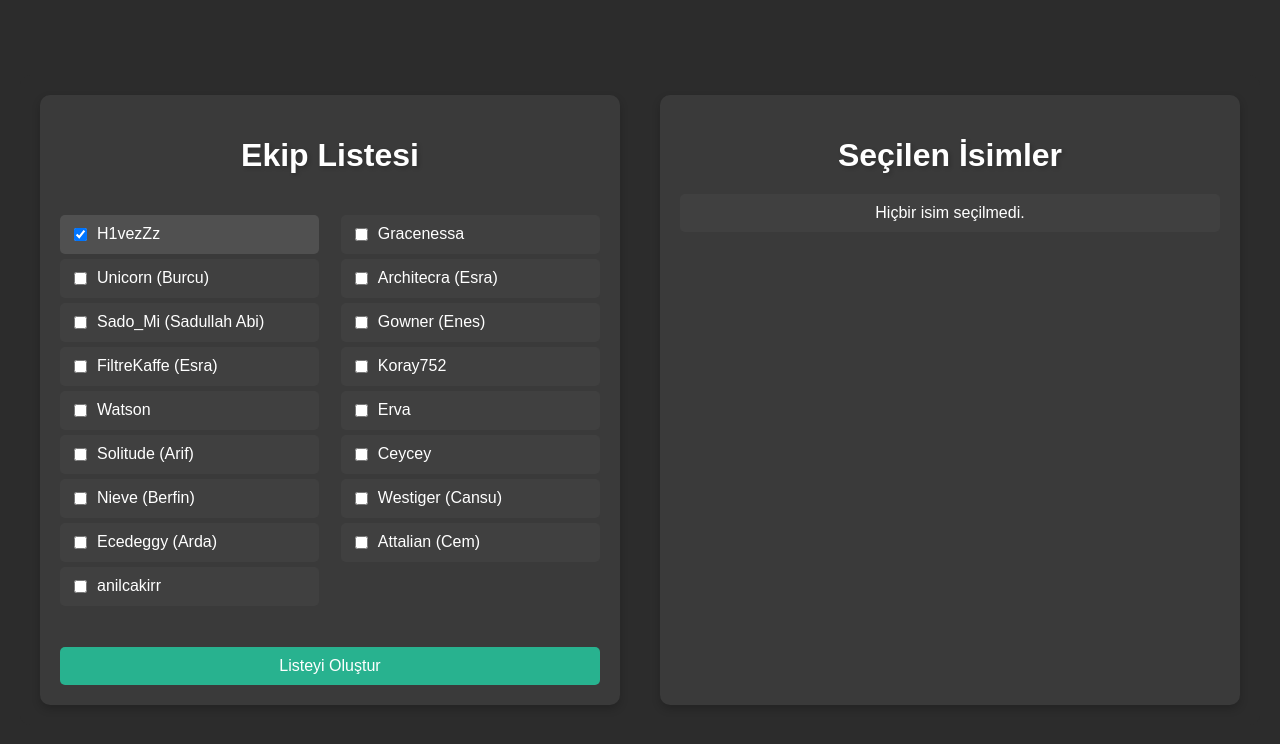
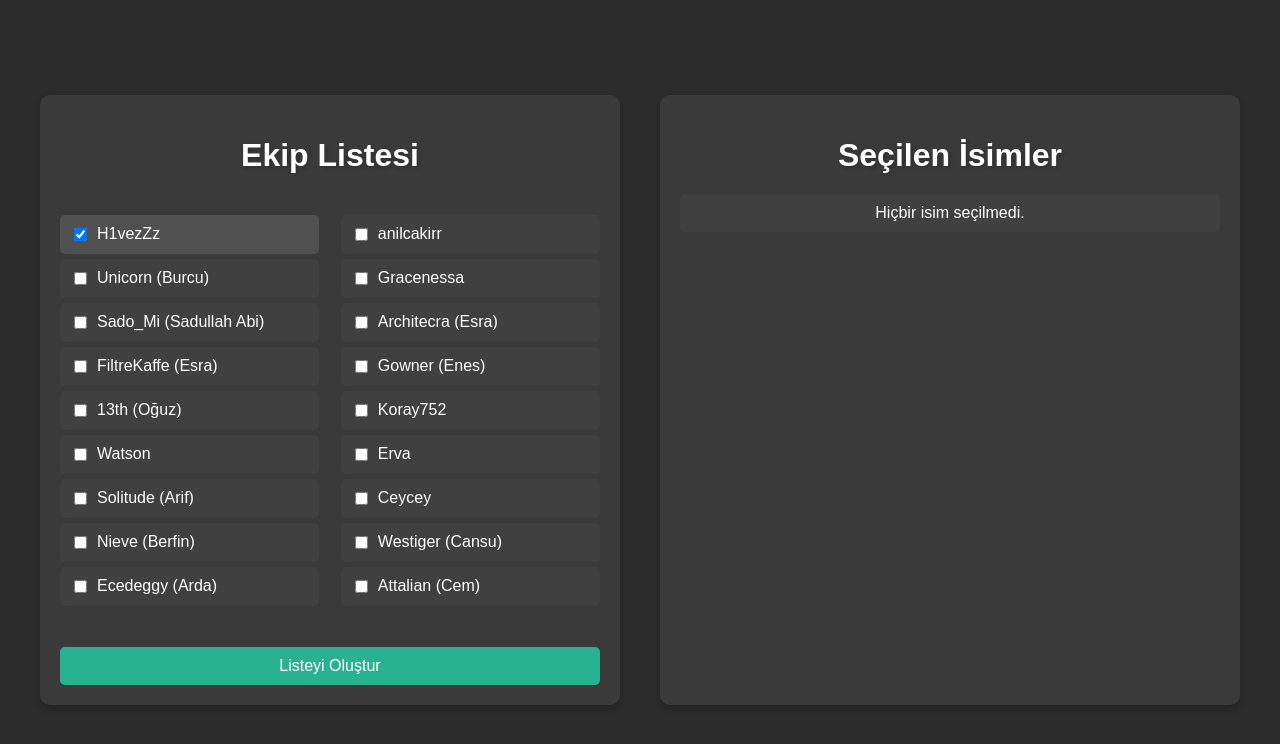
Before and after one commit to eraykrkpnr/hivez-moderator-tools, a React (Create React App) app: page /EkipList in a window 1280 px wide. Shown: the top 744 px of the page. Built offline with nearby package versions, Linux system fonts and the light colour scheme.

Commit message:
ouz eklendi

```diff
--- a/src/components/EkipList.js
+++ b/src/components/EkipList.js
@@ -7,6 +7,7 @@ function EkipList() {
     { name: "Unicorn (Burcu)", selected: false },
     { name: "Sado_Mi (Sadullah Abi)", selected: false },
     { name: "FiltreKaffe (Esra)", selected: false },
+    { name: "13th (Oğuz)", selected: false },
     { name: "Watson", selected: false },
     { name: "Solitude (Arif)", selected: false },
     { name: "Nieve (Berfin)", selected: false },
```
